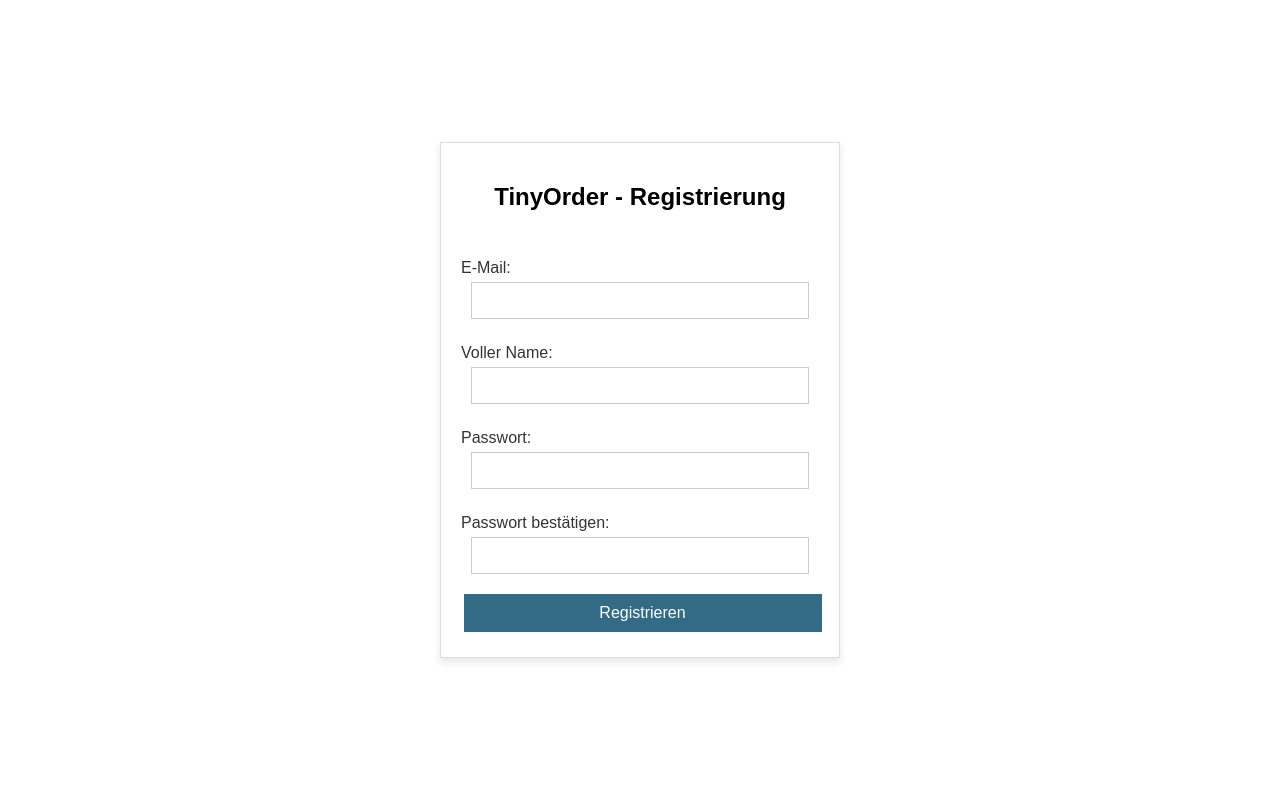
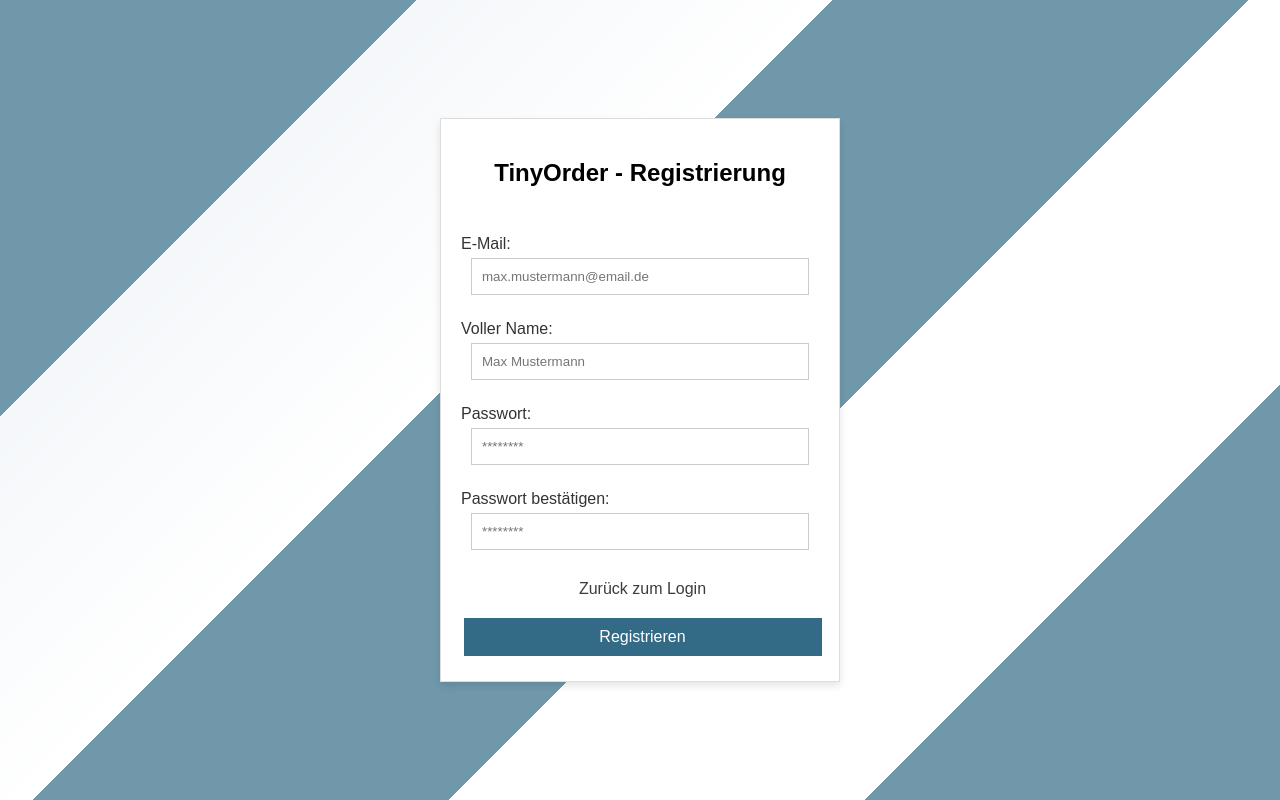
Before and after one commit to shift000/tinyOrder, a Flask app: page /register in a window 1280 px wide. Run offline with Flask 3, Linux system fonts and the light colour scheme.

Commit message:
small changes

```diff
--- a/db_funcs.py
+++ b/db_funcs.py
@@ -97,8 +97,8 @@ def add_order(f_uid, order, extra):
         })
 
         db.close()
-        return {"sucess":True, "id": oid}
-    return {"sucess":False}
+        return {"success":True, "id": oid}
+    return {"success":False}
 
 def get_order(oid):
     """Ruft eine Bestellung basierend auf der OID ab."""
@@ -256,8 +256,6 @@ def get_items():
     # Abrufen aller Bestellungen
     items = items_table.all()
 
-    print(items)
-
     db.close()
     return items if items else None
 
--- a/gui.py
+++ b/gui.py
@@ -71,6 +71,7 @@ def login():
 @login_required
 def logout():
     logout_user()
+    flash('Erfolgreich abgemeldet!', 'success')
     return redirect(url_for('login'))
 
 @app.route('/register', methods=['GET', 'POST'])
@@ -138,7 +139,7 @@ def make_order():
         order = order[:-2]
 
         ret = add_order(curr_user_uid(), order, extra)
-        if ret["sucess"]:
+        if ret["success"]:
             flash(f'Bestellung {ret["id"]} erfolgreich', 'success')
             return redirect(url_for('index'))
         else:
@@ -160,7 +161,7 @@ def remove_order():
 
         if is_owner(order["f_uid"]) or is_admin():
             if delete_order(order["oid"]):
-                flash('Bestellung entfernt', 'sucess')
+                flash('Bestellung entfernt', 'success')
                 return jsonify({'success': True})
             else:
                 return jsonify({'success': False, 'error': 'Fehler beim Entfernen der Bestellung'}), 666
--- a/static/style/index.css
+++ b/static/style/index.css
@@ -42,8 +42,9 @@
     padding:10px;
 }.error{
     color:red;
+}.success{
+    color:green;
 }
-
 
 input, select{
     border-radius:0;
@@ -56,6 +57,7 @@ input, select{
     color: #000;
     font-weight: bold;
     padding:3px;
+	background: #fff;
     /*border:2px solid red;
     /*display: none; /* Standardmäßig ausblenden */
 }
--- a/static/style/loginbox.css
+++ b/static/style/loginbox.css
@@ -11,6 +11,7 @@
     display: flex;
     flex-direction: column;
     align-items: center; /* Zentriert die Formularelemente */
+	overflow: hidden;
 }
 
 /* Desktop-Stile */
--- a/static/style/style.css
+++ b/static/style/style.css
@@ -7,6 +7,7 @@ body {
     display: flex;
     justify-content: center;
     align-items: center;
+    background: linear-gradient(135deg, rgba(51, 107, 135, 0.7) 20%, rgba(240, 244, 248, 0.7) 20%, rgba(255, 255, 255, 0.7) 40%, rgba(51, 107, 135, 0.7) 40%, rgba(51, 107, 135, 0.7) 60%, rgba(255, 255, 255, 0.7) 60%, rgba(255, 255, 255, 0.7) 80%, rgba(51, 107, 135, 0.7) 80%);
 }
 
 .container, .order-form{
@@ -21,6 +22,10 @@ body {
     justify-content: space-between;
     padding: 10px;
 }
+
+/*.container{
+	background: linear-gradient(135deg, rgba(51, 107, 135, 0.7) 20%, rgba(240, 244, 248, 0.7) 20%, rgba(255, 255, 255, 0.7) 40%, rgba(51, 107, 135, 0.7) 40%, rgba(51, 107, 135, 0.7) 60%, rgba(255, 255, 255, 0.7) 60%, rgba(255, 255, 255, 0.7) 80%, rgba(51, 107, 135, 0.7) 80%);
+}*/
 
 .fhead {
     background-color: #fff;/*#336b87;*/
--- a/templates/index.html
+++ b/templates/index.html
@@ -11,10 +11,6 @@
     <style>
         .error {
             color: #000;
-            font-weight: bold;
-        }
-        .success {
-            color: green;
             font-weight: bold;
         }
     </style>
--- a/templates/login.html
+++ b/templates/login.html
@@ -13,14 +13,16 @@
         <h2>TinyOrder - Login</h2>
         {% if error %}
             <p class="error">{{ error }}</p>
+		{% elif success %}
+			<p class="success">{{ success }}</p>
         {% else %}
             &nbsp;
         {% endif %}
         <label for="username">Benutzername:</label>
-        <input type="text" id="username" name="username" required>
+        <input type="text" id="username" placeholder="max.mustermann@email.de" name="username" required>
         <br>
         <label for="password">Passwort:</label>
-        <input type="password" id="password" name="password" required>
+        <input type="password" id="password" placeholder="********" name="password" required>
         <br>
 		<a href="/register">Registrieren</a>
         <button type="submit">Login</button>
--- a/templates/register.html
+++ b/templates/register.html
@@ -17,17 +17,18 @@
             &nbsp;
         {% endif %}
         <label for="email">E-Mail:</label>
-        <input type="email" id="email" name="email" required>
+        <input type="email" placeholder="max.mustermann@email.de" id="email" name="email" required>
         <br>
         <label for="name">Voller Name:</label>
-        <input type="text" id="name" name="name" required>
+        <input type="text" placeholder="Max Mustermann" id="name" name="name" required>
         <br>
         <label for="password">Passwort:</label>
-        <input type="password" id="password" name="password" required>
+        <input type="password" placeholder="********" id="password" name="password" required>
         <br>
         <label for="password2">Passwort bestätigen:</label>
-        <input type="password" id="password2" name="password2" required>
+        <input type="password" placeholder="********" id="password2" name="password2" required>
         <br>
+		<a href="/login">Zurück zum Login</a>
         <button type="submit">Registrieren</button>
     </form>
 </body>
```
